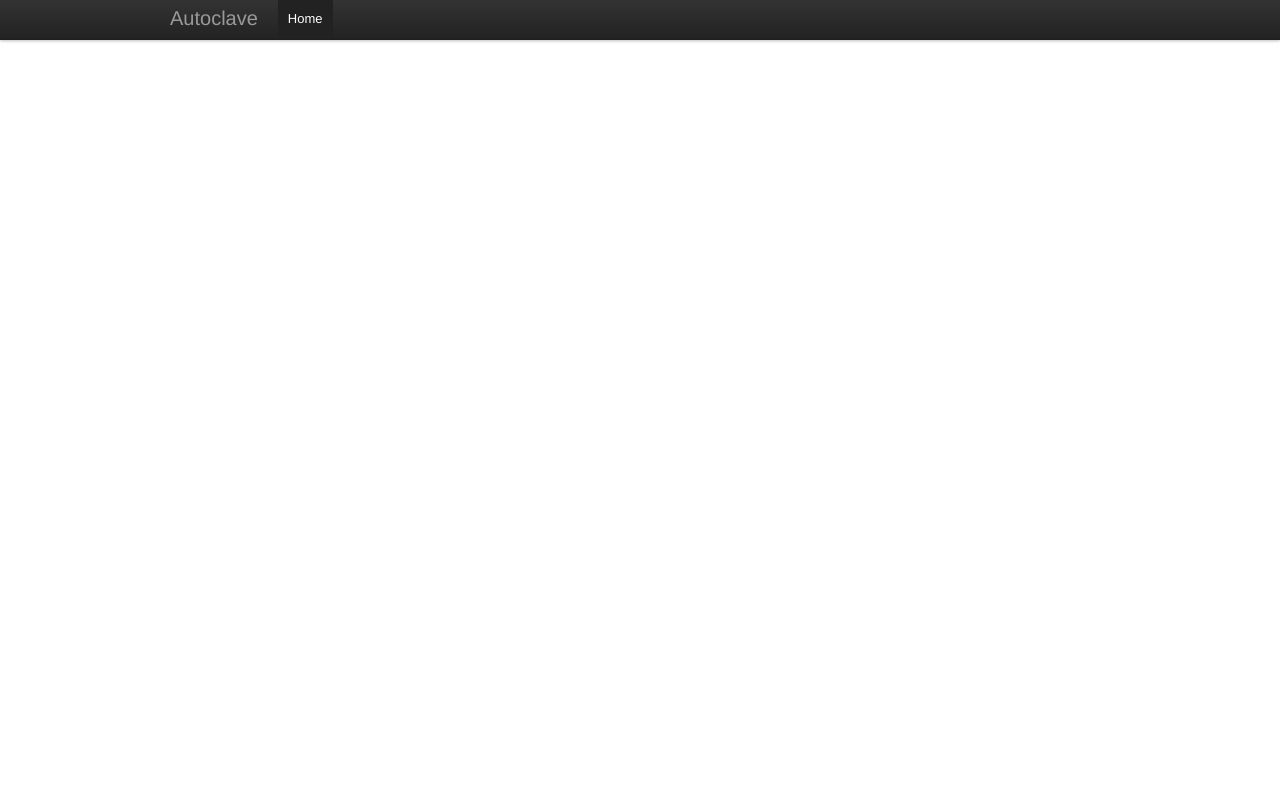
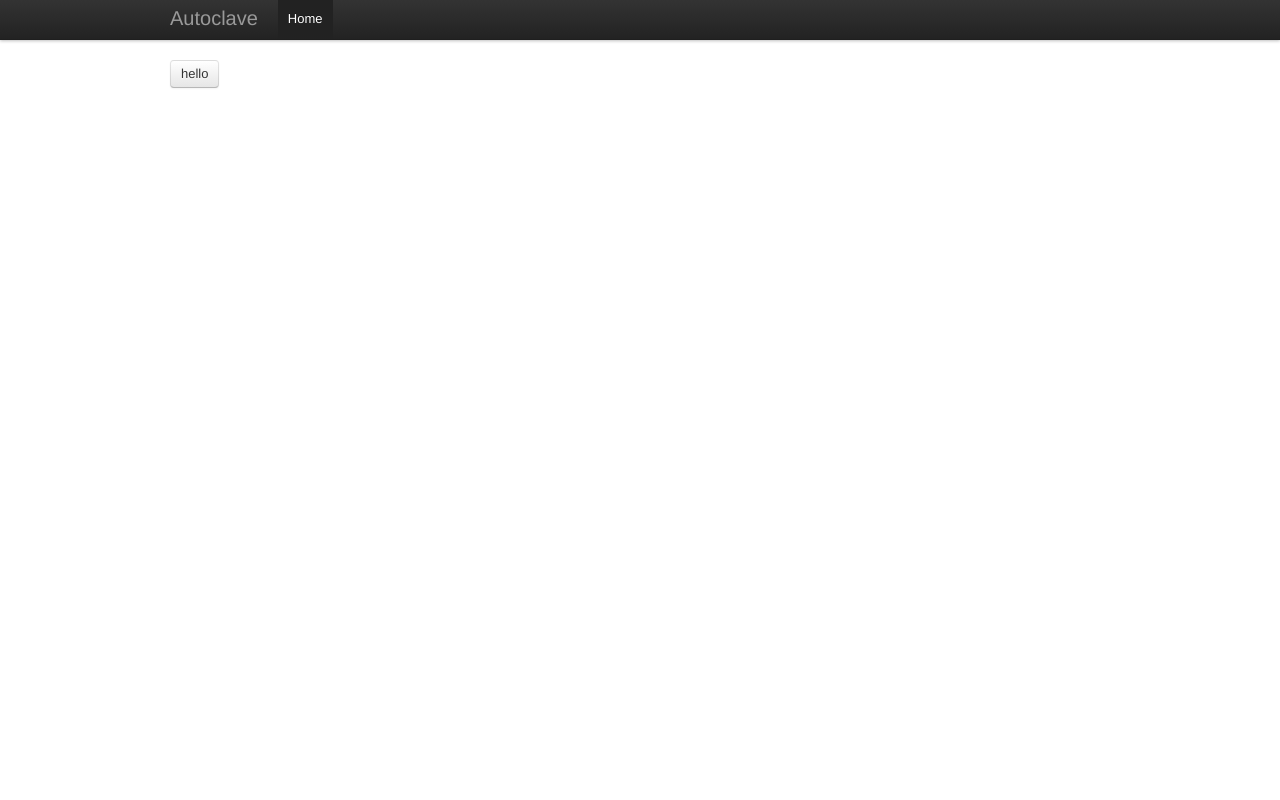
Before and after one commit to getslash/mailboxer, a Flask app: template flask_app/templates/index.html in a window 1280 px wide. Run offline with Flask 2, Linux system fonts and the light colour scheme; the template is opened without the code that fills it, so the values that code supplies are empty; parts of the project's set-up code (start-up, migrations or seed data) failed here and were passed over.

Commit message:
Change padding

```diff
--- a/flask_app/templates/layout.html
+++ b/flask_app/templates/layout.html
@@ -1,6 +1,11 @@
 <html xmlns="http://www.w3.org/1999/xhtml" xml:lang="en" lang="en">
   <head>
     <title></title>
+    <style>
+      body {
+        padding-top: 60px; /* 60px to make the container go all the way to the bottom of the topbar */
+      }
+    </style>
     <link rel="stylesheet" href="/static/css/style.css" type="text/css" media="screen" />
     <link rel="shortcut icon" href="/static/ico/favicon.ico"/>
     <link rel="apple-touch-icon-precomposed" sizes="144x144" href="/static/ico/apple-touch-icon-144-precomposed.png"/>
```
